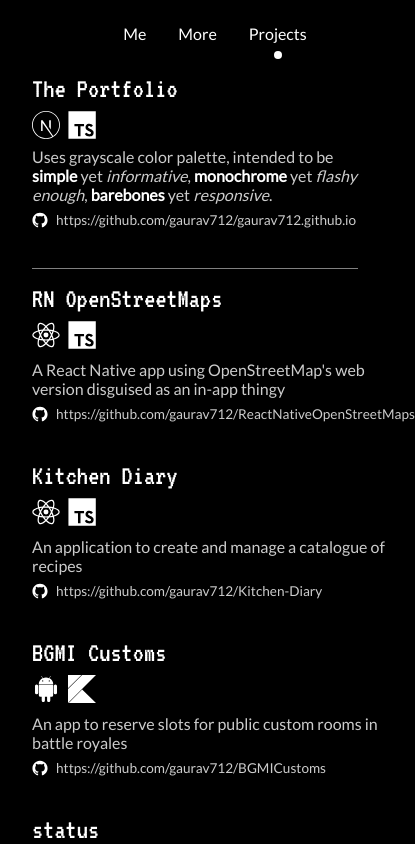
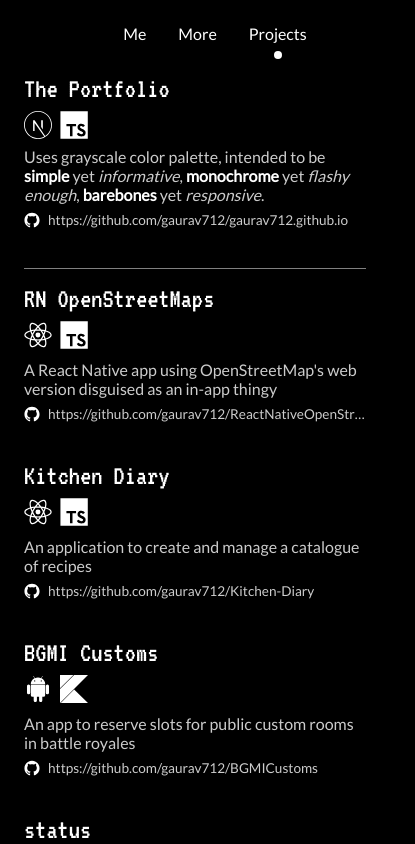
Before and after one commit to gaurav712/gaurav712.github.io, a Next.js app: page /projects in a window 390 px wide. Shown: the top 844 px of the page, 415 px wide, since content can reach past the window. Built offline with nearby package versions, Linux system fonts and the light colour scheme.

Commit message:
fix layout on mobile screens

```diff
--- a/pages/projects/styles.module.css
+++ b/pages/projects/styles.module.css
@@ -1,12 +1,13 @@
 .main {
-  padding: 0 2rem;
+  padding: 0 1.5rem;
 }
 
 .projectsList {
   border-top: 1px solid gray;
-  display: grid;
+  display: flex;
+  flex-direction: column;
+  justify-content: center;
   margin-top: 2.5rem;
-  grid-template-columns: 1fr;
 }
 
 .projectInfoContainer {
@@ -17,6 +18,7 @@
 .projectTitle {
   font-family: VT323;
   font-size: 1.75rem;
+  max-width: 100%;
 }
 
 .techUsedInfo {
@@ -56,6 +58,7 @@
   .main {
     max-width: 1400px;
     margin: 0 auto;
+    padding: 0 2rem;
   }
 
   .websiteInfoContainer {
@@ -64,6 +67,7 @@
   }
 
   .projectsList {
+    display: grid;
     grid-template-columns: 1fr 1fr;
   }
 
```
